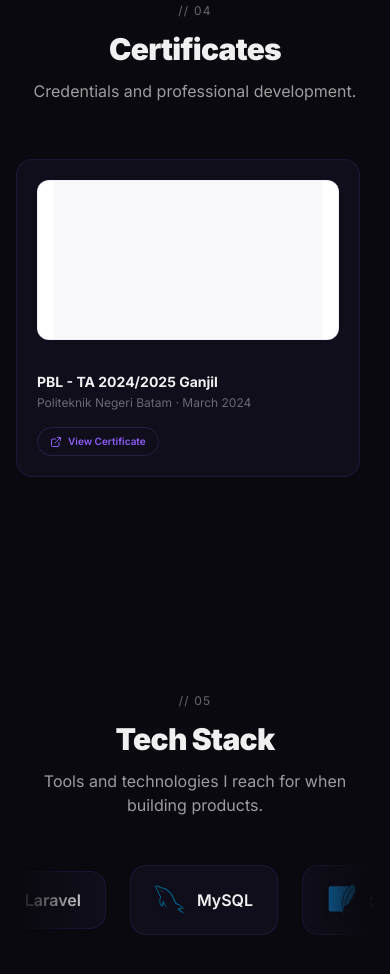
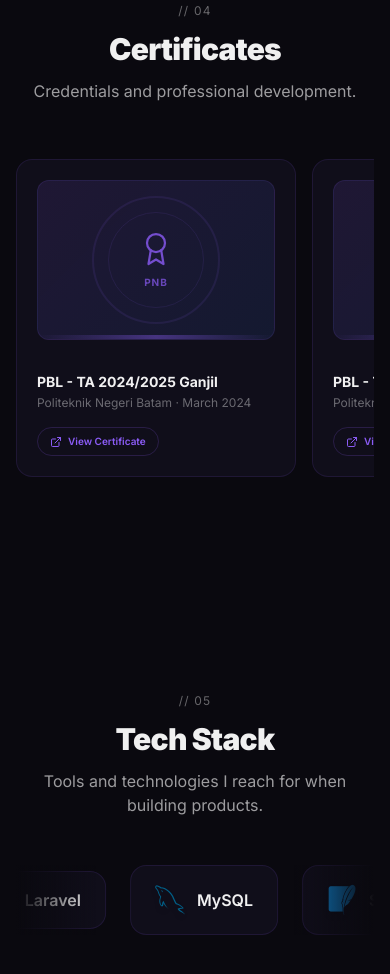
Before and after one commit to Reynoldsteven/Portofolio_reynold, a Next.js app: page / in a window 390 px wide. Shown: the part 4580-5554 px from the top of the page. Built offline with nearby package versions, Linux system fonts and the light colour scheme.

Commit message:
fix: replace iframe PDF preview with mobile-compatible badge for certificates

```diff
--- a/src/components/sections/Certificates.tsx
+++ b/src/components/sections/Certificates.tsx
@@ -92,7 +92,7 @@ export function Certificates() {
               {/* Top accent line on hover */}
               <div className="absolute inset-x-0 top-0 h-0.5 rounded-t-2xl bg-accent-gradient opacity-0 transition-opacity duration-300 group-hover:opacity-100" />
 
-              {/* Certificate Image, PDF preview, or Badge */}
+              {/* Certificate Image or Styled Badge (mobile-compatible) */}
               {cert.image ? (
                 <div className="relative mb-4 h-40 w-full overflow-hidden rounded-xl border border-[var(--border-card)] bg-[var(--background)] pointer-events-none">
                   <Image
@@ -103,19 +103,30 @@ export function Certificates() {
                     draggable={false}
                   />
                 </div>
-              ) : cert.credentialUrl.includes('.pdf') ? (
-                <div className="relative mb-4 h-40 w-full overflow-hidden rounded-xl border border-[var(--border-card)] bg-[#fff] pointer-events-none flex items-center justify-center">
-                  {/* PDF rendering hack for thumbnails */}
-                  <iframe
-                    src={cert.credentialUrl + "&view=FitH&scrollbar=0"}
-                    className="w-[120%] h-[150%] origin-top -mt-4 border-none scale-90"
-                    tabIndex={-1}
-                    scrolling="no"
-                  />
-                  {/* Overlay to prevent interaction with the iframe */}
-                  <div className="absolute inset-0 bg-transparent" />
+              ) : (
+                /* Fallback badge — works on all devices including mobile */
+                <div className="relative mb-4 h-40 w-full overflow-hidden rounded-xl border border-[var(--border-card)] pointer-events-none flex flex-col items-center justify-center gap-2"
+                  style={{
+                    background: "linear-gradient(135deg, rgba(139,92,246,0.12) 0%, rgba(59,130,246,0.10) 100%)",
+                  }}
+                >
+                  {/* Decorative rings */}
+                  <div className="absolute inset-0 flex items-center justify-center opacity-10">
+                    <div className="w-32 h-32 rounded-full border-2 border-[#8b5cf6]" />
+                    <div className="absolute w-24 h-24 rounded-full border border-[#8b5cf6]" />
+                  </div>
+                  {/* Certificate seal icon */}
+                  <svg xmlns="http://www.w3.org/2000/svg" width="36" height="36" viewBox="0 0 24 24" fill="none" stroke="#8b5cf6" strokeWidth="1.5" strokeLinecap="round" strokeLinejoin="round" className="relative z-10 opacity-80">
+                    <circle cx="12" cy="8" r="6"/><path d="M15.477 12.89 17 22l-5-3-5 3 1.523-9.11"/>
+                  </svg>
+                  {/* Issuer initials */}
+                  <span className="relative z-10 text-[10px] font-bold tracking-widest uppercase text-[#8b5cf6] opacity-70">
+                    {cert.issuer.split(" ").map(w => w[0]).join("").slice(0, 4)}
+                  </span>
+                  {/* Subtle ribbon line */}
+                  <div className="absolute bottom-0 inset-x-0 h-1 bg-gradient-to-r from-transparent via-[#8b5cf6] to-transparent opacity-40" />
                 </div>
-              ) : null}
+              )}
 
               <div className="pointer-events-none mt-auto pt-4">
                 <h3 className="mb-1 text-sm font-bold text-[var(--fg-heading)] leading-snug">
--- a/src/lib/portfolioData.ts
+++ b/src/lib/portfolioData.ts
@@ -190,23 +190,23 @@ export const certificates: Certificate[] = [
   },
   {
     id:            5,
-    title:         "Third Certificate",
-    issuer:        "Organization Name",
-    date:          "November 2023",
+    title:         "Certificate Google VibeCoding",
+    issuer:        "Google",
+    date:          "Mei 2026",
     credentialUrl: "/certificates/Reynold Steven_Certificate.pdf#toolbar=0",
   },
   {
     id:            6,
-    title:         "Third Certificate",
-    issuer:        "Organization Name",
-    date:          "November 2023",
+    title:         "Certificate Cisco",
+    issuer:        "Cisco",
+    date:          "December 2024",
     credentialUrl: "/certificates/Certificate_cisco.pdf#toolbar=0",
   },
   {
     id:            7,
-    title:         "Third Certificate",
-    issuer:        "Organization Name",
-    date:          "November 2023",
+    title:         "Certificate Lomba Web Development",
+    issuer:        "Universitas Katolik Soegijapranata Semarang",
+    date:          "Februari 2026",
     credentialUrl: "/certificates/sertifikat_lomba.pdf#toolbar=0",
   },
 ];
```
